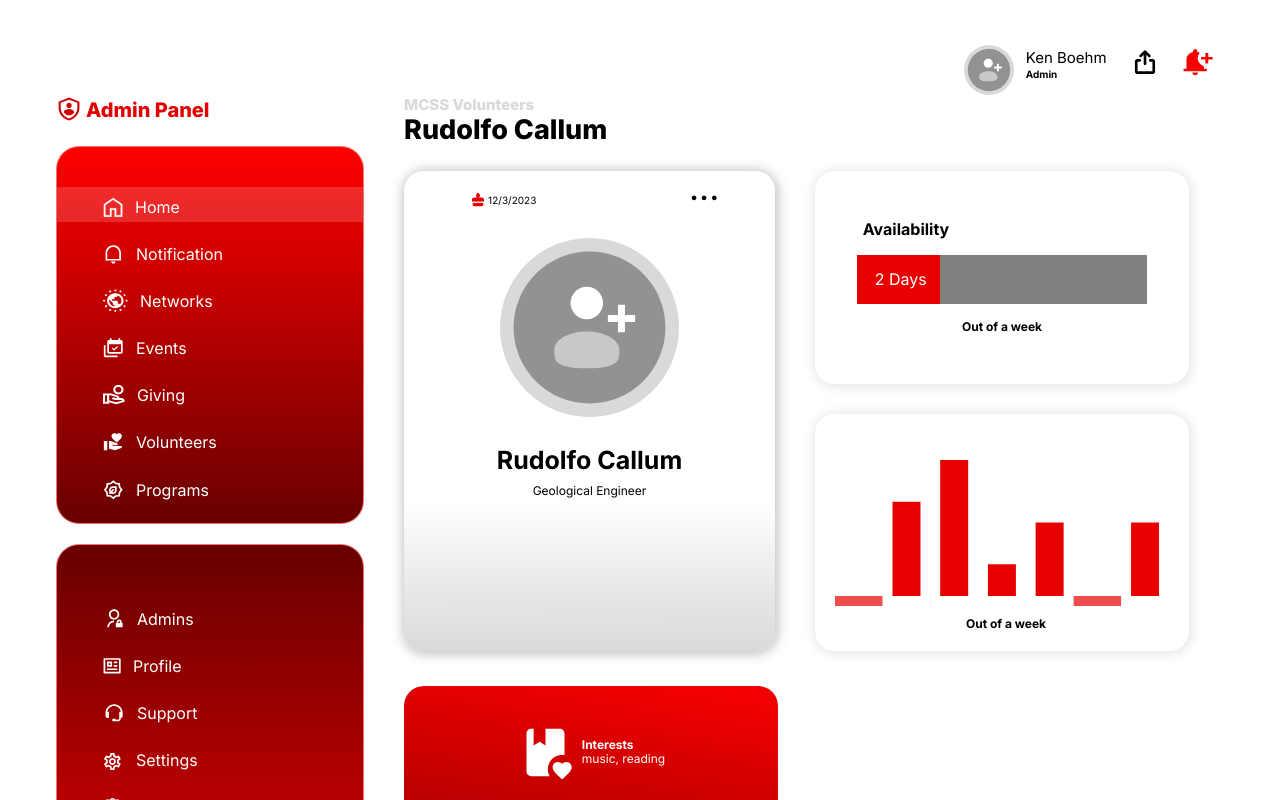
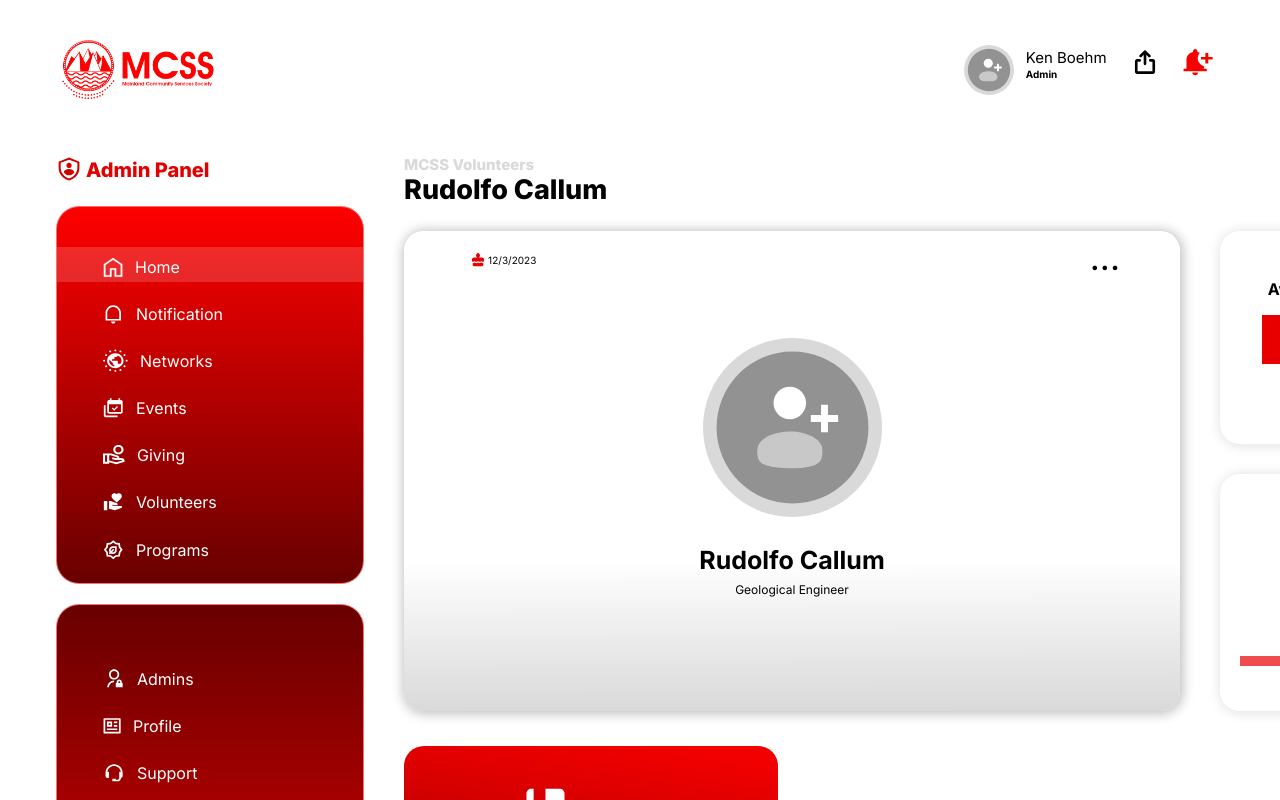
Before and after one commit to Ben-yon/volunteer-management-system, a React (Vite) app: page /profile-management/volunteers/details/1 in a window 1280 px wide. Shown: the top 800 px of the page. Built offline with nearby package versions, Linux system fonts and the light colour scheme.

Commit message:
improve volunteer details @WIP

```diff
--- a/src/components/profileManagment/ProfileManagement.tsx
+++ b/src/components/profileManagment/ProfileManagement.tsx
@@ -13,6 +13,9 @@ export const ProfileManagement = () => {
 
   return (
     <div className="w-[100%] flex overflow-x-clip">
+      <div className="absolute top-[25px] left-[33px] w-[206px] h-[85px]">
+        <img src={`${media.redLogo}`} alt="" />
+      </div>
       <div className="absolute top-[49px] right-[67.4px] flex space-x-6">
         <div className="flex">
           <img
@@ -30,7 +33,7 @@ export const ProfileManagement = () => {
         <img src={media.data_upload} alt="" className="w-[28px] h-[28px]" />
         <img src={media.notification} alt="" className="w-[30px] h-[27.27px]" />
       </div>
-      <div className="relative top-24 left-14 flex">
+      <div className="relative top-24 left-14 flex mt-[60px]">
         <div className="relative flex flex-col space-y-5 mr-[40px]">
           <div className="flex font-extrabold text-[20px] leading-[21.78px]">
             <img
--- a/src/components/profileManagment/VolunteerDetails.tsx
+++ b/src/components/profileManagment/VolunteerDetails.tsx
@@ -46,8 +46,8 @@ export const VolunteerDetails = () => {
       <h2 className="text-black font-extrabold text-[27px] leading-[32.68px] pb-6">
         {userDetails?.fullname}
       </h2>
-      <div className="flex">
-        <div className="w-[371px] h-[480px] rounded-[20px] details-card">
+      <div className="flex rea">
+        <div className="w-[776px] h-[480px] rounded-[20px] details-card relative">
           <span className="text-[10px] flex ml-[33px] relative top-[22px] left-[33px]">
             <img
               src={media.birthday}
@@ -56,10 +56,10 @@ export const VolunteerDetails = () => {
             />
             {userDetails?.date_of_birth}
           </span>
-          <p className="text-[35px] relative -right-[285px] -top-[25px] hover:cursor-pointer">
+          <p className="text-[35px] absolute right-[60px] top-[0px] hover:cursor-pointer">
             ...
           </p>
-          <div className="flex flex-col items-center justify-center">
+          <div className="flex flex-col items-center justify-center relative top-[92px]">
             <img
               src={media.upload}
               alt="profile"
@@ -73,7 +73,7 @@ export const VolunteerDetails = () => {
             </p>
           </div>
         </div>
-        <div className="flex flex-col">
+        <div className="flex flex-col relative">
           <div className="w-[374px] h-[213px] rounded-[20px] ml-[40px] mb-[30px] flex flex-col items-center justify-center details-availability-card">
             <h2 className="text-[16px] leading-[19.36px] font-bold -ml-48 mb-4">
               Availability
@@ -110,7 +110,7 @@ export const VolunteerDetails = () => {
                 <Bar dataKey="worked" fill="#E80000" />
               </BarChart>
             </ResponsiveContainer>
-            <p className="text-[12px] leading-[14.52px] mt-[10.57px] font-bold absolute top-[510px] left-[910px]">
+            <p className="text-[12px] leading-[14.52px] mt-[10.57px] text-secondary font-bold relative -top-[38px] text-center">
               Out of a week
             </p>
           </div>
--- a/src/components/profileManagment/Volunteers.tsx
+++ b/src/components/profileManagment/Volunteers.tsx
@@ -210,7 +210,7 @@ export const Volunteer = () => {
       <h2 className="text-black font-extrabold text-[27px] leading-[32.68px] pb-6">
         Volunteers
       </h2>
-      <div className=" relative lg:overflow-x-auto lg:max-w-[950px]">
+      <div className=" relative xlg:overflow-x-auto lg:max-w-[950px]">
         <Table columns={columns} data={data} />
       </div>
     </div>
```
